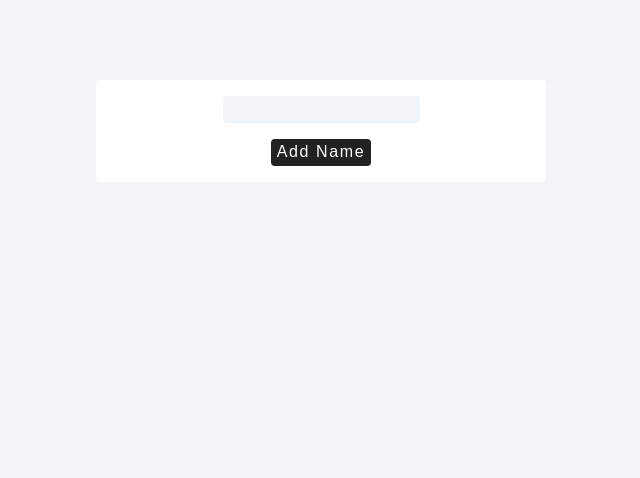
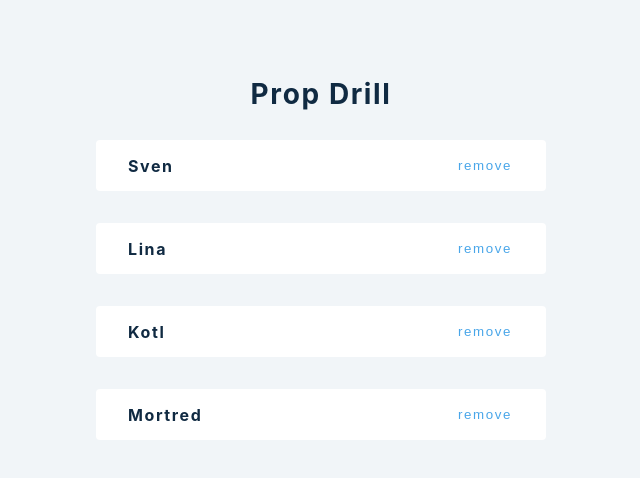
Before and after one commit to williamadahl/use-state-project, a React (Create React App) app: page / in a window 1280 px wide. Shown: the top 478 px of the page, without its empty margins (319-959 px from the left). Built offline with nearby package versions, Linux system fonts and the light colour scheme.

Commit message:
added a prop-drilling exapmle just to see the stength of context api and why we use it

```diff
--- a/src/App.js
+++ b/src/App.js
@@ -1,9 +1,9 @@
 import './App.css';
-import UseRef from './useReducer/'
+import PropDrilling from './propDrilling/prop-drilling'
 function App() {
   return (
       <div className = 'container'>
-      <UseRef />
+      <PropDrilling />
       </div>
   );
 }
--- /dev/null
+++ b/src/propDrilling/prop-drilling.js
@@ -0,0 +1,43 @@
+import React, {useState} from 'react'
+import {data} from '../data/data'
+// more components
+// fix - context api or redux
+/**
+ * This is not the best way to do it. We need to pass every single function down the component-tree.
+ * That is a hazzle!!!
+ * */
+
+
+const PropDrilling = () =>{
+    const [people,setPeople] = useState(data);
+    const removePerson = (id) =>{
+        setPeople((people) => {
+            return people.filter((person) => person.id != id);
+        })
+    }
+    return (
+        <section>
+            <h3> prop drill </h3>
+            <List people={people} removePerson={removePerson}/>
+        </section>
+    );
+};
+const List = ({people, removePerson}) => {
+    return (
+        <>
+            {people.map((person) => {
+                return <SinglePerson key={person.id} {...person} removePerson={removePerson}/>
+            })}
+        </>
+    );
+};
+const SinglePerson = ({id, name, removePerson}) =>{
+    return (
+        <div className ='item'>
+            <h4>{name}</h4>
+            <button onClick={()=>removePerson(id)}>remove</button>
+        </div>
+    );
+};
+
+export default PropDrilling;
```
Also changed, not shown: 1 other file (tests, documents, lock files or other folders).
